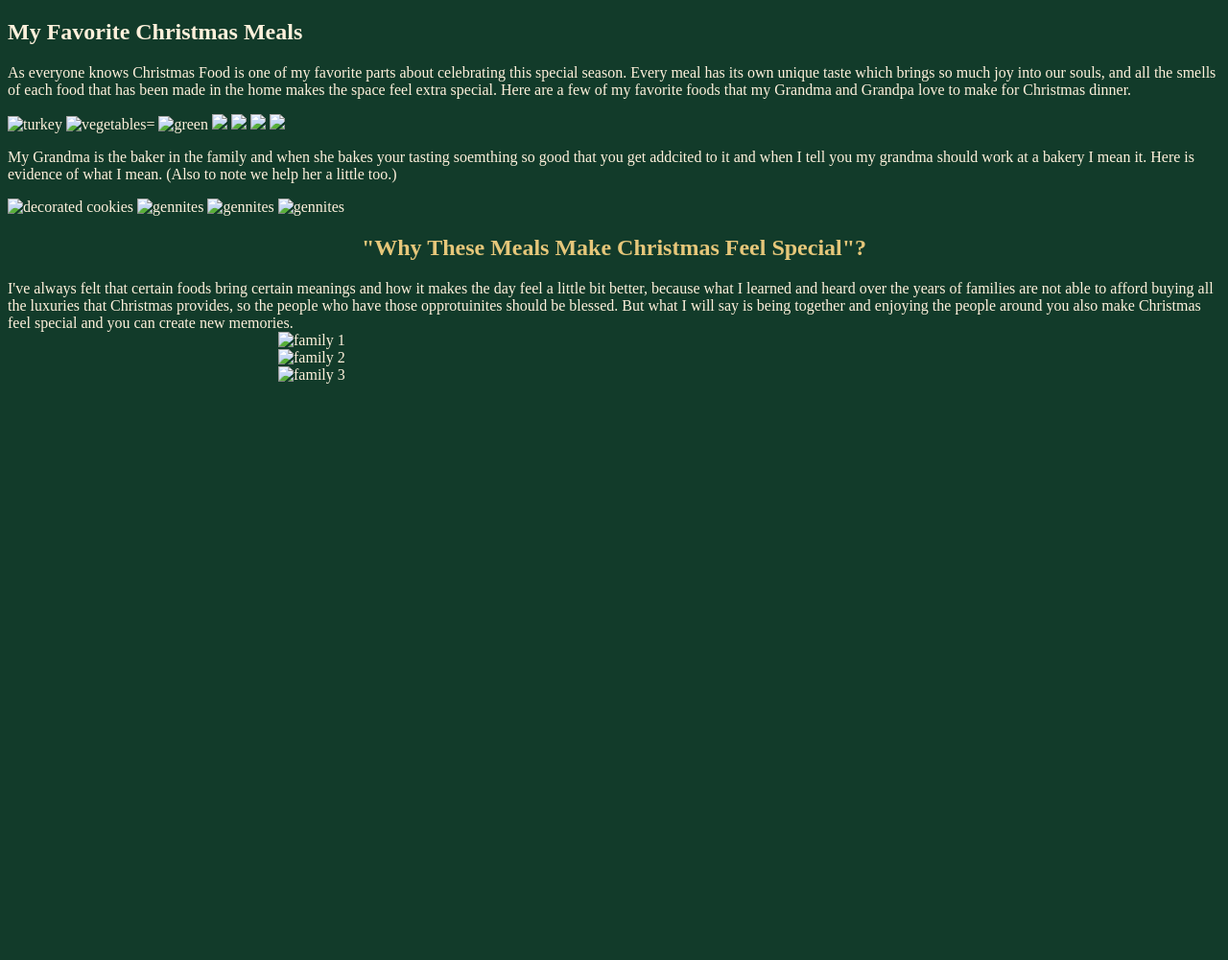
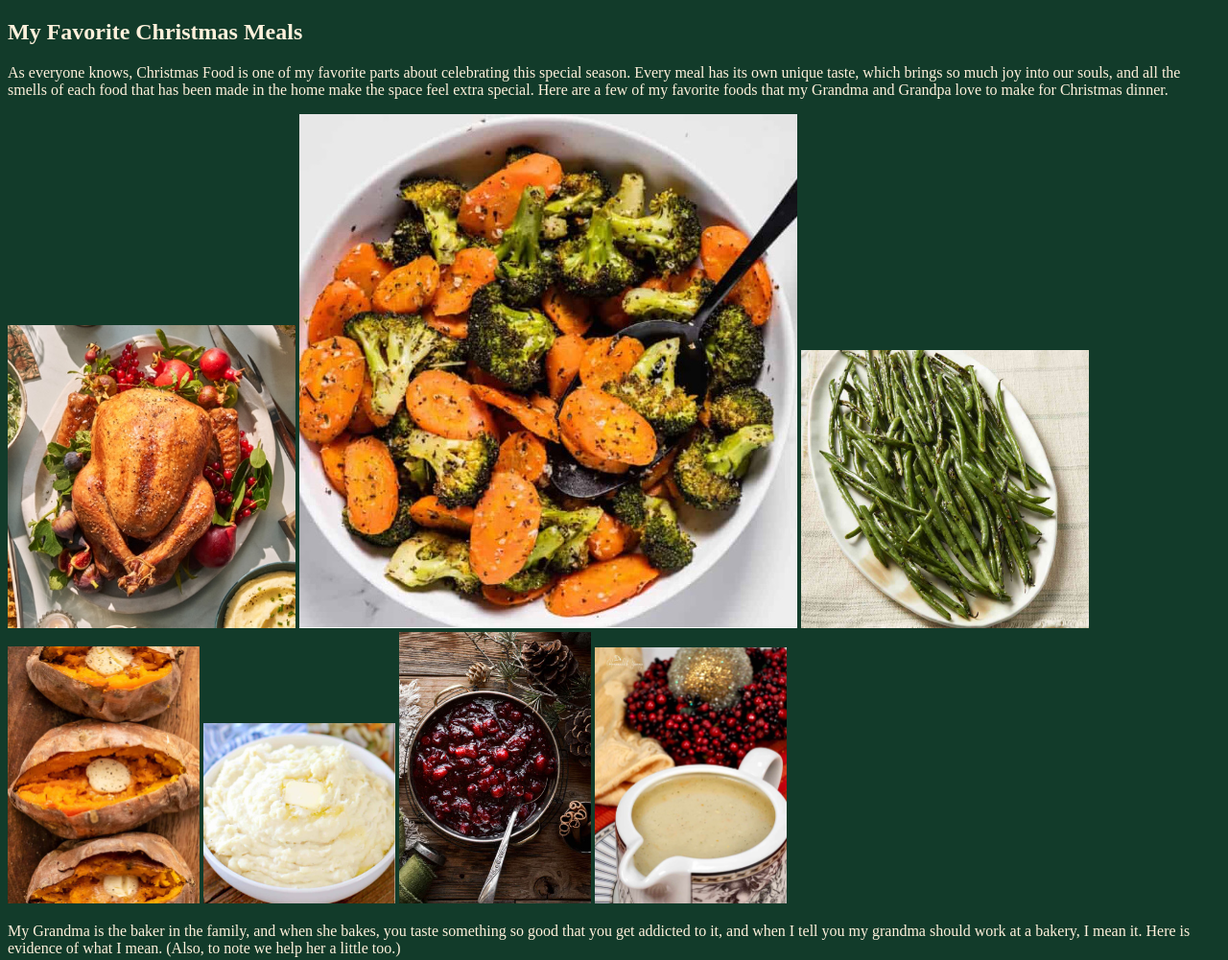
Before and after one commit to isabellanikolopoulos1-sys/My-Christmas, a plain HTML site: page Meals for the season.html in a window 1280 px wide. Shown: the top 1001 px of the page at 96% size. Before the commit the page ends 800 px from the top, so only its background shows below. Drawn offline with Linux system fonts and the light colour scheme.

Commit message:
Update Meals for the season.html

```diff
--- a/Meals for the season.html
+++ b/Meals for the season.html
@@ -11,33 +11,33 @@
 <body>
         <section>
           <h2> My Favorite Christmas Meals</h2>
-          <p> As everyone knows Christmas Food is one of my favorite parts about celebrating this special season. Every meal has
-            its own unique taste which brings so much joy into our souls, and all the smells of each food that has been made in the home makes the
+          <p> As everyone knows, Christmas Food is one of my favorite parts about celebrating this special season. Every meal has
+            its own unique taste, which brings so much joy into our souls, and all the smells of each food that has been made in the home make the
             space feel extra special. Here are a few of my favorite foods that my Grandma and Grandpa love to make for Christmas dinner.
           </p>
-          <img src="images/turkey.jpg" alt="turkey" width="300">
-          <img src="images/vegetables.jpg" alt="vegetables="300>
-          <img src="images/green beans.jpg" alt= green beans width="300">
-          <img src="images/sweet potatoes.jpg" width="200">
-          <img src="images/mash potatoes.jpg" width="200">
-          <img src="images/cranberries.jpg" width="200">
-          <img src="images/gravey.jpg" width="200">
+          <img src="turkey.jpg" alt="turkey" width="300">
+          <img src="vegetables.jpg" alt="vegetables="300>
+          <img src="green beans.jpg" alt= green beans width="300">
+          <img src="sweet potatoes.jpg" width="200">
+          <img src="mash potatoes.jpg" width="200">
+          <img src="cranberries.jpg" width="200">
+          <img src="gravey.jpg" width="200">
         </section>
 
-    <p> My Grandma is the baker in the family and when she bakes your tasting soemthing so good that you get addcited
-        to it and when I tell you my grandma should work at a bakery I mean it. Here is evidence of what I mean. (Also to note we help her a little too.)
+    <p> My Grandma is the baker in the family, and when she bakes, you taste something so good that you get addicted
+        to it, and when I tell you my grandma should work at a bakery, I mean it. Here is evidence of what I mean. (Also, to note we help her a little too.)
      </p>
 
-     <img src="images/decorated cookies.jpg" alt="decorated cookies" width="300"/>
-     <img src="images/gennites.jpg" alt="gennites" width="300"/>
-     <img src="images/raisin cookies.jpg" alt="gennites" width="300"/>
-     <img src="images/pumpkin pie.jpg" alt="gennites" width="300"/>
+     <img src="decorated cookies.jpg" alt="decorated cookies" width="300"/>
+     <img src="gennites.jpg" alt="gennites" width="300"/>
+     <img src="raisin cookies.jpg" alt="gennites" width="300"/>
+     <img src="pumpkin pie.jpg" alt="gennites" width="300"/>
 
 <section>
-  <h1> "Why These Meals Make Christmas Feel Special"? </h1>
-  <p> I've always felt that certain foods bring certain meanings and how it makes the day feel a little bit better, because what I learned and heard over the years of families are not able to afford buying all the luxuries that Christmas provides, so the people who have those opprotuinites should be blessed. But what I will say is being together and enjoying the people around you also make Christmas feel special and you can create new memories.
-    <img src="images/family 1.jpg" alt="family 1" width="700" style="display: block; margin: 0 auto;"/>
-    <img src="images/family 2.jpg" alt="family 2" width="700" style="display: block; margin: 0 auto;"/>
-    <img src="images/family 3.jpg" alt="family 3" width="700" style="display: block; margin: 0 auto;"/>
+  <h1> "Why These Meals Make Christmas Feel Special" </h1>
+  <p> I've always felt that certain foods bring certain meanings and make the day feel a little bit better, because what I learned and heard over the years of families are not able to afford buying all the luxuries that Christmas provides, so the people who have those opprotuinites should be blessed. But what I will say is being together and enjoying the people around you also make Christmas feel special and you can create new memories.
+    <img src="family 1.jpg" alt="family 1" width="700" style="display: block; margin: 0 auto;"/>
+    <img src="family 2.jpg" alt="family 2" width="700" style="display: block; margin: 0 auto;"/>
+    <img src="family 3.jpg" alt="family 3" width="700" style="display: block; margin: 0 auto;"/>
   </p>
   </section>
```
